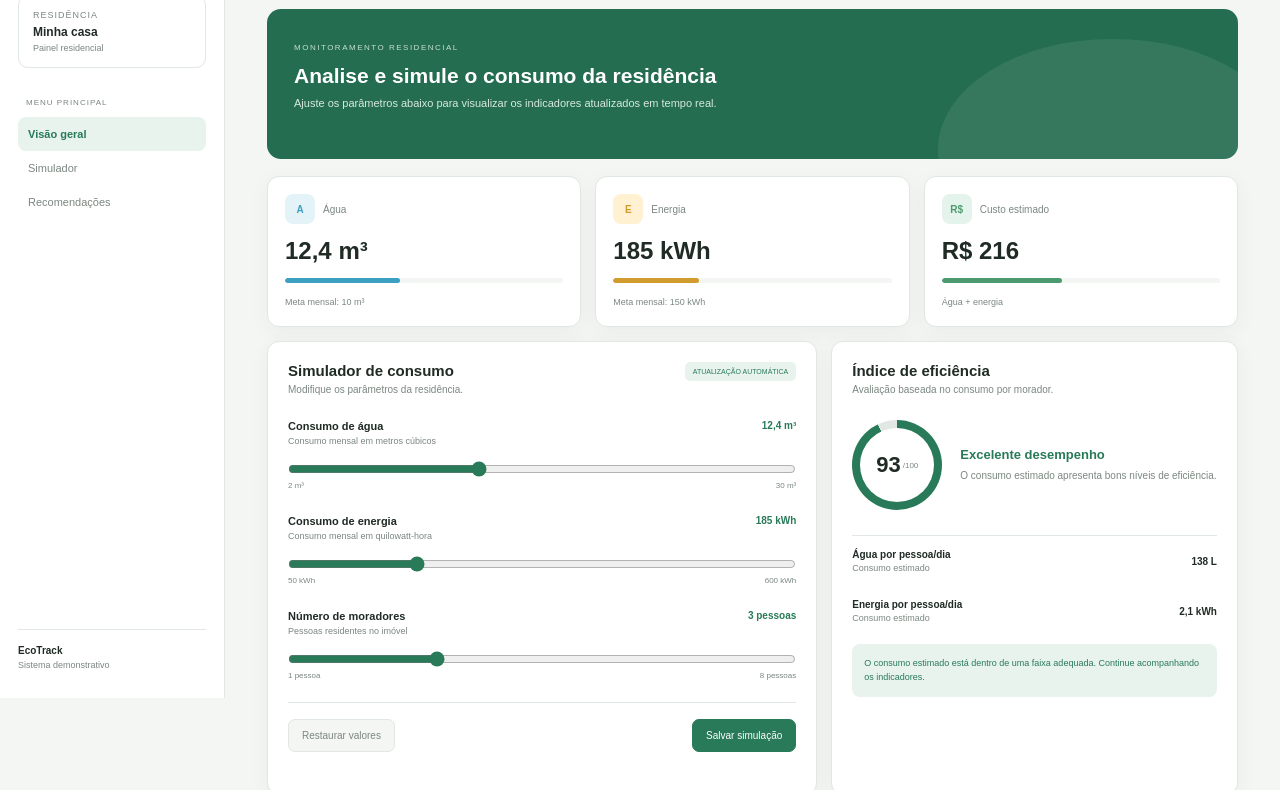
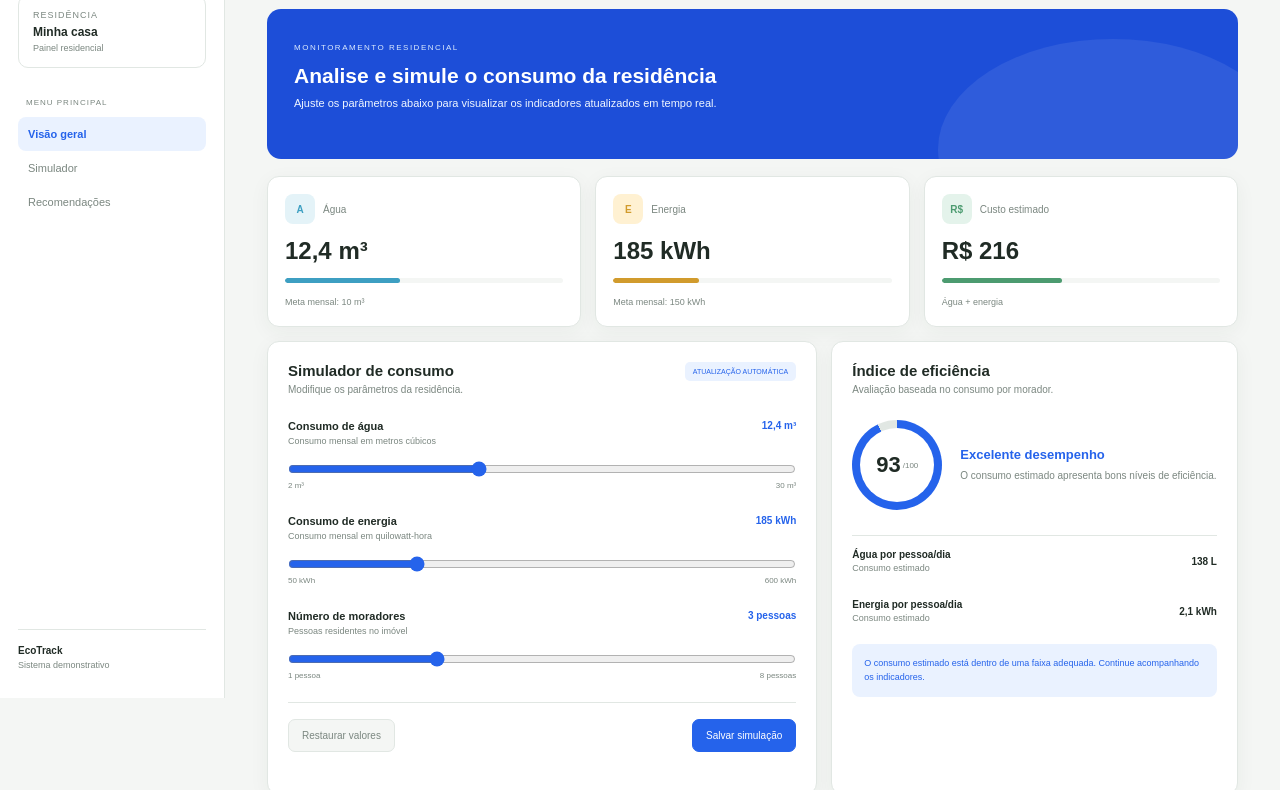
Before and after one commit to lucas-mendes1/ecotrack, a website with bundled scripts: page index.html in a window 1280 px wide. Shown: the part 102-892 px from the top of the page. Built offline with nearby package versions, Linux system fonts and the light colour scheme.

Commit message:
feat: atualizar identidade visual para azul

```diff
--- a/styles.css
+++ b/styles.css
@@ -5,8 +5,8 @@
     --muted: #7b8780;
     --border: #e1e7e3;
 
-    --primary: #287a59;
-    --primary-light: #e8f3ed;
+    --primary: #2563eb;
+    --primary-light: #eaf2ff;
 
     --water: #3d9fc2;
     --energy: #d19b2d;
@@ -37,8 +37,8 @@ body.dark {
     --muted: #a1ada5;
     --border: #354039;
 
-    --primary: #61b48b;
-    --primary-light: #293d32;
+    --primary: #93c5fd;
+    --primary-light: #1e293b;
 
     --shadow: 0 5px 20px rgba(0, 0, 0, 0.15);
 }
@@ -246,7 +246,7 @@ h1 {
 
     border-radius: 14px;
 
-    background: #246d50;
+    background: #1d4ed8;
 
     color: white;
 
@@ -277,7 +277,7 @@ h1 {
 }
 
 .hero-label {
-    color: #c5dfd0;
+    color: #dbeafe;
 
     font-size: 8px;
 
@@ -293,7 +293,7 @@ h1 {
 .hero p {
     margin: 0;
 
-    color: #d8e9df;
+    color: #eff6ff;
 
     font-size: 11px;
 
```
